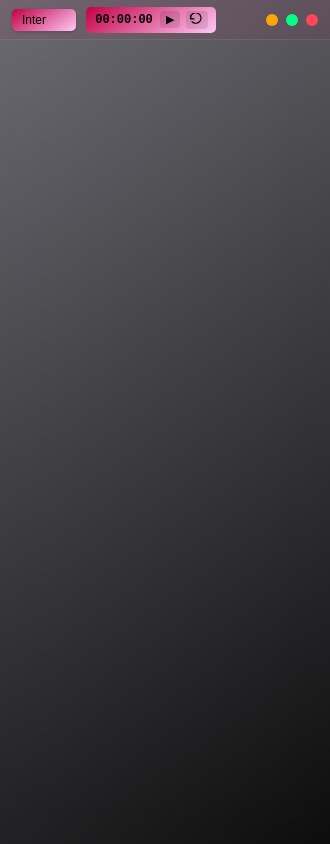
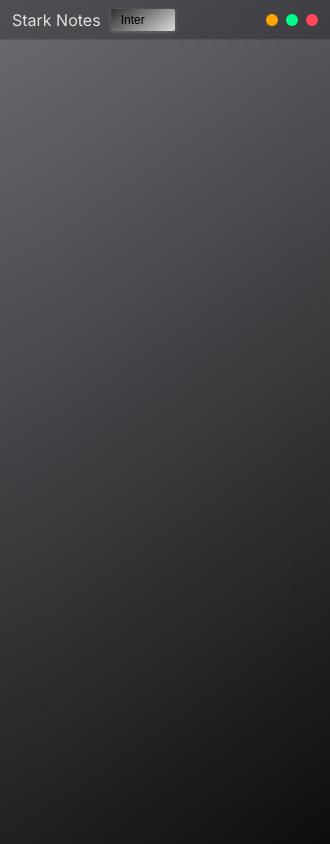
Before and after one commit to tanishtirpathi/First-desktop-app-, an Electron app: page index.html in a window 330 px wide. Drawn offline with Linux system fonts and the light colour scheme.

Commit message:
some update minnor

```diff
--- a/index.html
+++ b/index.html
@@ -3,15 +3,21 @@
   <head>
     <meta charset="UTF-8" />
     <title>Jarvis Todo</title>
+
     <link
-      href="https://fonts.googleapis.com/css2?family=Inter&family=Roboto&family=Poppins&display=swap"
+      href="https://fonts.googleapis.com/css2?family=Inter:wght@400;500;600&family=Roboto&family=Poppins&display=swap"
       rel="stylesheet"
     />
+
     <link rel="stylesheet" href="style.css" />
   </head>
+
   <body>
+    <!-- Top Bar -->
     <div id="topbar">
       <div class="top-left-group">
+        <span class="app-title">Stark Notes</span>
+
         <select id="font-selector">
           <option value="'Inter', sans-serif">Inter</option>
           <option value="'Roboto', sans-serif">Roboto</option>
@@ -19,24 +25,6 @@
           <option value="'Courier New', monospace">Courier</option>
           <option value="'Georgia', serif">Georgia</option>
         </select>
-
-        <div id="timer-box">
-          <div id="timer">00:00:00</div>
-          <button id="start-timer">▶</button>
-          <button id="reset-timer" title="Reset Timer">
-            <svg
-              viewBox="0 0 24 24"
-              fill="none"
-              stroke="black"
-              stroke-width="2"
-              stroke-linecap="round"
-              stroke-linejoin="round"
-            >
-              <polyline points="1 4 1 10 7 10"></polyline>
-              <path d="M3.51 15a9 9 0 1 0-2.13-9.36L1 10"></path>
-            </svg>
-          </button>
-        </div>
       </div>
 
       <div class="window-controls">
@@ -45,15 +33,16 @@
         <button class="control-btn close-btn" id="close-btn"></button>
       </div>
     </div>
-    <!-- Editable Task Area -->
+
+    <!-- Task Editor -->
     <div
       id="task-container"
       contenteditable="true"
       spellcheck="false"
       class="task-editor"
+      placeholder="• Write your tasks here..."
     ></div>
 
-    <!-- Load renderer -->
     <script src="renderer.js"></script>
   </body>
 </html>
--- a/package.json
+++ b/package.json
@@ -11,7 +11,7 @@
   },
   "build": {
     "appId": "com.tanish.todo",
-    "productName": "tanishtirpathi",
+    "productName": "stark-notes",
     "files": [
       "**/*"
     ],
--- a/style.css
+++ b/style.css
@@ -1,10 +1,10 @@
 :root {
   --primary-bg: rgba(45, 45, 55, 0.7);
-  --secondary-bg: rgba(26, 26, 26, 0.3);
+  --secondary-bg: #1a1a1a4d;
   --accent-blue: #00d4ff;
-  --accent-pink: #c20047;
+  --accent-gray: #2d2d2d;
   --accent-green: #00ff88;
-  --accent-light: #ffc9f6;
+  --accent-white: #dbdbdb;
 
   --text-primary: #e0e0e0;
   --text-secondary: #cccccc;
@@ -24,6 +24,7 @@ body {
   padding: 0;
   height: 100vh;
   display: flex;
+
   flex-direction: column;
   font-family: "Inter", sans-serif;
   color: var(--text-primary);
@@ -38,6 +39,7 @@ body {
 body.blur-bg {
   background: rgba(0, 0, 0, 0.15);
   backdrop-filter: blur(30px);
+  border-radius: 16px;
 }
 
 /* Topbar */
@@ -47,7 +49,7 @@ body.blur-bg {
   justify-content: space-between;
   align-items: center;
   padding: 0 12px;
-  background: rgba(255, 0, 102, 0.05);
+  background: rgba(0, 0, 0, 0.253);
   border-bottom: 1px solid var(--border);
   backdrop-filter: blur(20px);
   -webkit-app-region: drag;
@@ -66,24 +68,24 @@ body.blur-bg {
   appearance: none;
   background-image: linear-gradient(
     145deg,
-    var(--accent-pink),
-    var(--accent-light)
+    var(--accent-gray),
+    var(--accent-white)
   );
   color: black;
   border: none;
   padding: 4px 10px;
   font-weight: 500;
   font-size: 12px;
-  border-radius: 5px;
-  box-shadow: 0 1px 4px rgba(0, 0, 0, 0.2);
+  border-radius: 2px;
+  box-shadow: 0 1px 4px rgba(255, 255, 255, 0.2);
   -webkit-app-region: no-drag;
   transition: all 0.3s ease;
   cursor: pointer;
 }
 
 #font-selector:hover {
-  background-image: linear-gradient(145deg, #5f0023, #ffdce7);
-  box-shadow: 0 2px 6px rgba(255, 0, 102, 0.3);
+  background-image: linear-gradient(145deg, #242223, #d2d2d2);
+  box-shadow: 0 2px 6px rgba(255, 255, 255, 0.3);
 }
 
 /* Timer Box */
@@ -182,23 +184,25 @@ body.blur-bg {
   box-shadow: 0 0 6px currentColor;
 }
 body.blur-bg {
-  background: rgba(0, 0, 0, 0.1);
+  background: rgba(0, 0, 0, 0.197);
   backdrop-filter: blur(30px);
+  border-radius: 16px;
 }
 
 /* Editable Task Area */
 #task-container {
-  height:100%; /* Fill remaining space after topbar */
+  height: 100%; /* Fill remaining space after topbar */
   width: 330px;
   overflow-y: auto;
   overflow-x: hidden;
   font-size: 15px;
   font-family: inherit;
+  border-radius: 10px;
   background: transparent;
   outline: none;
   border: none;
   white-space: pre-wrap;
-  padding: 2px 14px ;
+  padding: 2px 14px;
   -webkit-app-region: no-drag;
 }
 
```
